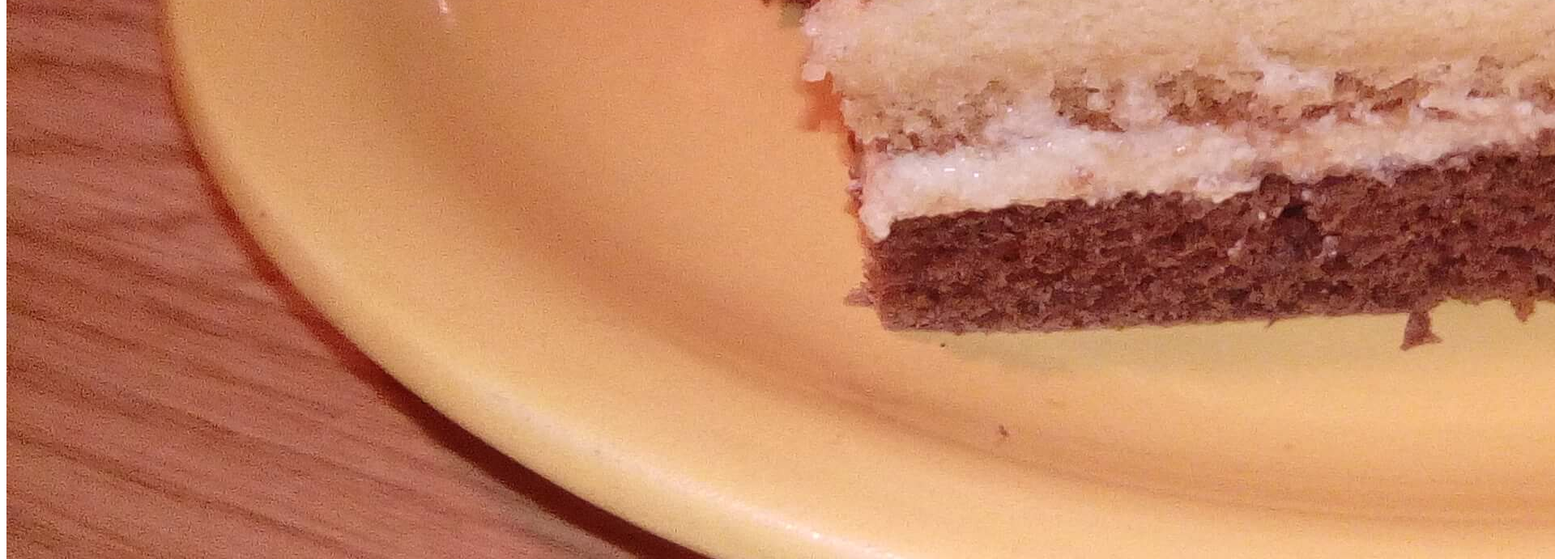
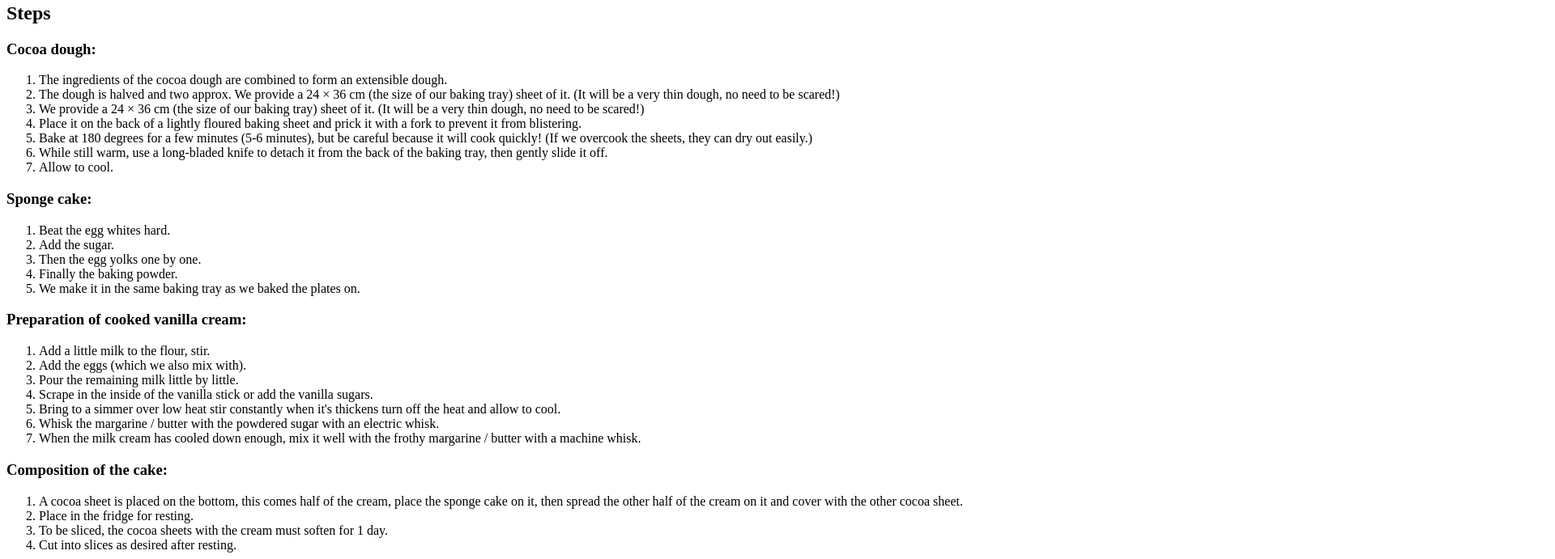
Before and after one commit to Honzi07/odin-recipes, a plain HTML site: page recipes/welcomeslice.html in a window 1280 px wide. Shown: the part 1005-1696 px from the top of the page at 81% size, 1920 px wide, since content can reach past the window. Drawn offline with Linux system fonts and the light colour scheme.

Commit message:
Ingredients and steps added welcome slice done

```diff
--- a/recipes/welcomeslice.html
+++ b/recipes/welcomeslice.html
@@ -8,10 +8,11 @@
 </head>
 <body>
     <h1>Welcome Slice</h1>
-    <!--Image resize needed-->
-    <img src="../images/welcome-slice.jpg" alt="">
 
-    <p>Description</p>
+    <img src="../images/welcome-slice.jpg" width="600" alt="">
+
+    <p>This is an older recipe.
+        I already made a couple of times and it's always and everyone loves it.</p>
 
     <h2>Ingredients</h2>
 
@@ -44,6 +45,45 @@
         <li>1 packet of bourbon and 3 packets of plain vanilla sugar or 1 vanilla stick)</li>
     </ul>
 
+    <h2>Steps</h2>
 
+    <h3>Cocoa dough:</h3>
+    <ol>
+        <li>The ingredients of the cocoa dough are combined to form an extensible dough. </li>
+        <li>The dough is halved and two approx. We provide a 24 × 36 cm (the size of our baking tray) sheet of it. (It will be a very thin dough, no need to be scared!)</li>
+        <li>We provide a 24 × 36 cm (the size of our baking tray) sheet of it. (It will be a very thin dough, no need to be scared!)</li>
+        <li>Place it on the back of a lightly floured baking sheet and prick it with a fork to prevent it from blistering. </li>
+        <li>Bake at 180 degrees for a few minutes (5-6 minutes), but be careful because it will cook quickly! (If we overcook the sheets, they can dry out easily.)</li>
+        <li>While still warm, use a long-bladed knife to detach it from the back of the baking tray, then gently slide it off.</li>
+        <li>Allow to cool.</li>
+    </ol>
+
+    <h3>Sponge cake:</h3>
+    <ol>
+        <li>Beat the egg whites hard.</li>
+        <li>Add the sugar.</li>
+        <li>Then the egg yolks one by one.</li>
+        <li>Finally the baking powder.</li>
+        <li>We make it in the same baking tray as we baked the plates on.</li>
+    </ol>
+
+    <h3>Preparation of cooked vanilla cream:</h3>
+    <ol>
+        <li>Add a little milk to the flour, stir.</li>
+        <li>Add the eggs (which we also mix with).</li>
+        <li>Pour the remaining milk little by little.</li>
+        <li>Scrape in the inside of the vanilla stick or add the vanilla sugars.</li>
+        <li>Bring to a simmer over low heat stir constantly when it's thickens turn off the heat and allow to cool.</li>
+        <li>Whisk the margarine / butter with the powdered sugar with an electric whisk.</li>
+        <li>When the milk cream has cooled down enough, mix it well with the frothy margarine / butter with a machine whisk.</li>
+    </ol>
+
+    <h3>Composition of the cake:</h3>
+    <ol>
+        <li>A cocoa sheet is placed on the bottom, this comes half of the cream, place the sponge cake on it, then spread the other half of the cream on it and cover with the other cocoa sheet. </li>
+        <li>Place in the fridge for resting.</li>
+        <li>To be sliced, the cocoa sheets with the cream must soften for 1 day. </li>
+        <li>Cut into slices as desired after resting.</li>
+    </ol>
 </body>
 </html>
```
